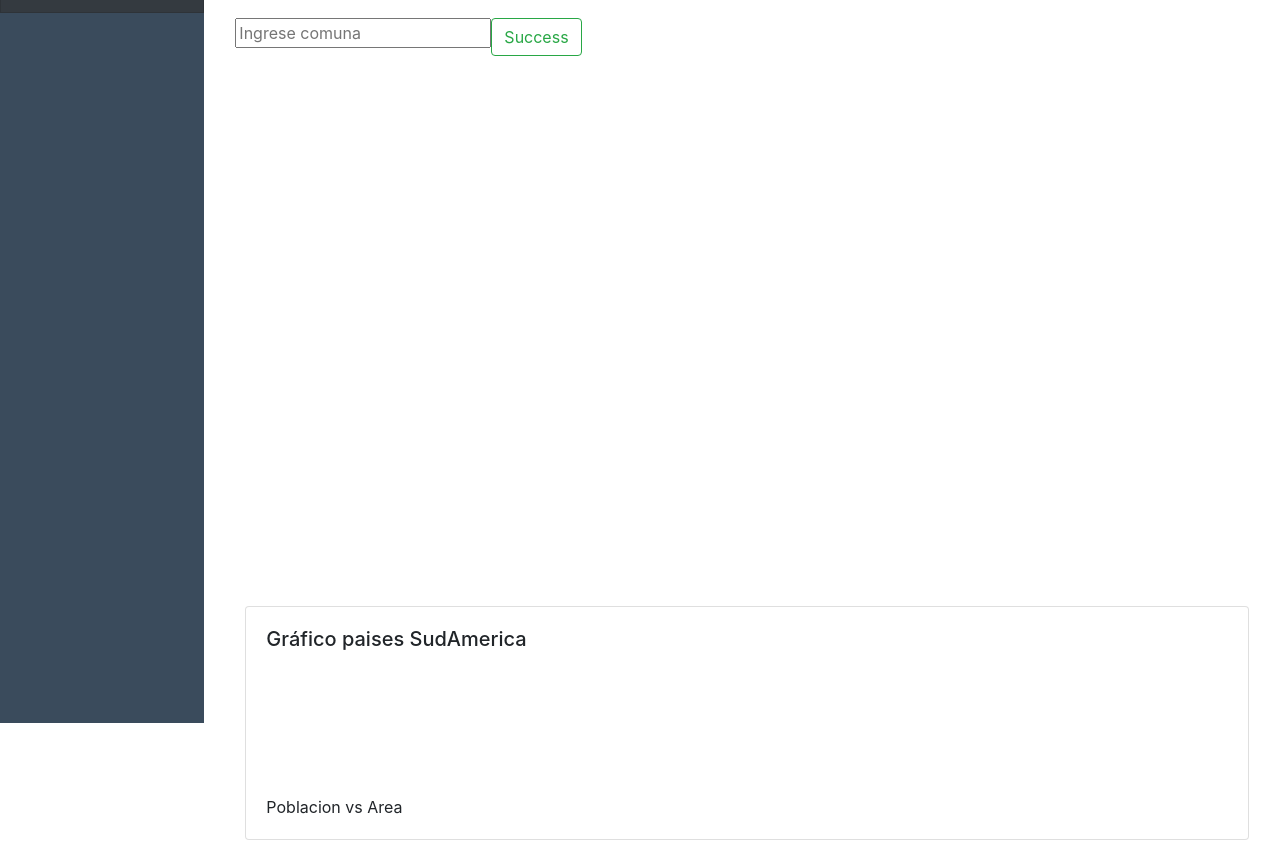
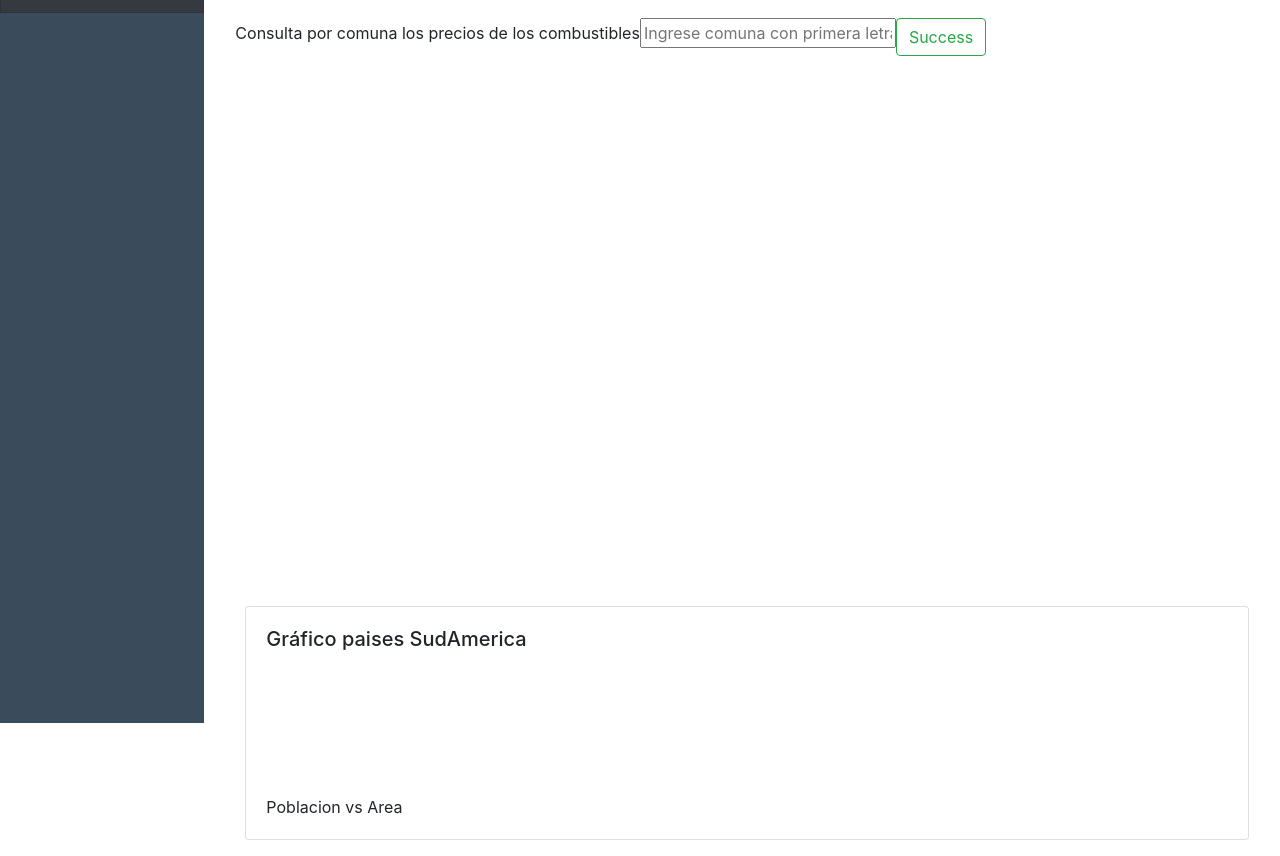
Before and after one commit to RLucer/apiConsumo, a plain HTML site: page index.html in a window 1280 px wide. Shown: the part 77-933 px from the top of the page. Drawn offline with nearby package versions, Linux system fonts and the light colour scheme; no server answers.

Commit message:
agrega titulo

```diff
--- a/index.html
+++ b/index.html
@@ -116,7 +116,8 @@
                         <div class="row">
                             <div class="col-sm-12">
                                 <form class="form-inline my-2 my-md-0">
-                                    <input type="text" id="input-search" placeholder="Ingrese comuna">
+                                    <label for="">Consulta por comuna los precios de los combustibles</label>
+                                    <input type="text" id="input-search" placeholder="Ingrese comuna con primera letra mayúscula">
                                     <button type="button" onclick="checkPriceGas(event)" class="btn btn-outline-success mt-2">Success</button>
                                 </form>
                             </div>
```
